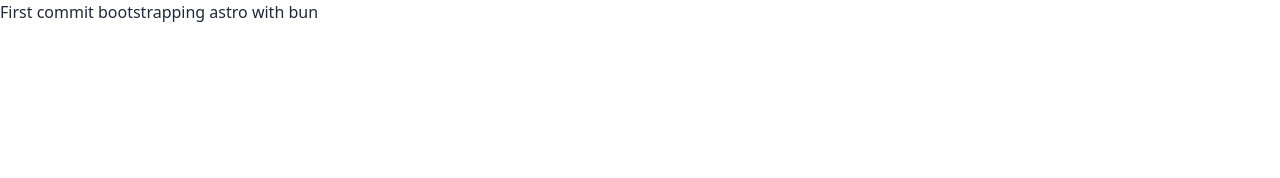
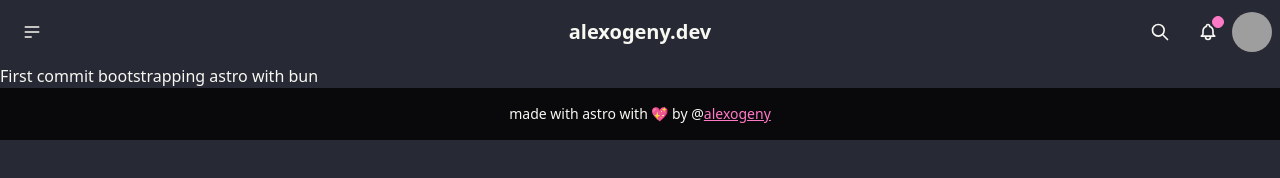
Before and after one commit to alexogeny/alexogeny.dev, an Astro site: page / in a window 1280 px wide. Built offline with nearby package versions, Linux system fonts and the light colour scheme; Astro itself is replaced by a stand-in of ours; grey boxes are pictures that could not be loaded.

Commit message:
feat: basic layout and components

```diff
--- /dev/null
+++ b/src/components/Footer.astro
@@ -0,0 +1,5 @@
+<footer class="footer footer-center p-4 bg-base-300 text-base-content">
+  <aside>
+    <p>made with astro with 💖 by @<a class="link link-primary" href="https://x.com/alexogeny">alexogeny</a></p>
+  </aside>
+</footer>
--- /dev/null
+++ b/src/components/Navbar.astro
@@ -0,0 +1,34 @@
+<div class="navbar bg-base-100">
+  <div class="navbar-start">
+    <div class="dropdown">
+      <label tabindex="0" class="btn btn-ghost btn-circle">
+        <svg xmlns="http://www.w3.org/2000/svg" class="h-5 w-5" fill="none" viewBox="0 0 24 24" stroke="currentColor"><path stroke-linecap="round" stroke-linejoin="round" stroke-width="2" d="M4 6h16M4 12h16M4 18h7" /></svg>
+      </label>
+      <ul tabindex="0" class="menu menu-sm dropdown-content mt-3 z-[1] p-2 shadow bg-base-100 rounded-box w-52">
+        <li><a>Homepage</a></li>
+        <li><a>Links</a></li>
+        <li><a>Credits</a></li>
+        <li><a>About</a></li>
+      </ul>
+    </div>
+  </div>
+  <div class="navbar-center">
+    <a class="btn btn-ghost normal-case text-xl">alexogeny.dev</a>
+  </div>
+  <div class="navbar-end">
+    <button class="btn btn-ghost btn-circle">
+      <svg xmlns="http://www.w3.org/2000/svg" class="h-5 w-5" fill="none" viewBox="0 0 24 24" stroke="currentColor"><path stroke-linecap="round" stroke-linejoin="round" stroke-width="2" d="M21 21l-6-6m2-5a7 7 0 11-14 0 7 7 0 0114 0z" /></svg>
+    </button>
+    <button class="btn btn-ghost btn-circle">
+      <div class="indicator">
+        <svg xmlns="http://www.w3.org/2000/svg" class="h-5 w-5" fill="none" viewBox="0 0 24 24" stroke="currentColor"><path stroke-linecap="round" stroke-linejoin="round" stroke-width="2" d="M15 17h5l-1.405-1.405A2.032 2.032 0 0118 14.158V11a6.002 6.002 0 00-4-5.659V5a2 2 0 10-4 0v.341C7.67 6.165 6 8.388 6 11v3.159c0 .538-.214 1.055-.595 1.436L4 17h5m6 0v1a3 3 0 11-6 0v-1m6 0H9" /></svg>
+        <span class="badge badge-xs badge-primary indicator-item"></span>
+      </div>
+    </button>
+    <label class="avatar">
+      <div class="w-10 rounded-full">
+        <img src="https://avatars.githubusercontent.com/u/6896115?v=4" />
+      </div>
+    </label>
+  </div>
+</div>
--- a/src/layouts/BaseLayout.astro
+++ b/src/layouts/BaseLayout.astro
@@ -1,4 +1,6 @@
 ---
+import Footer from "../components/Footer.astro";
+import Navbar from "../components/Navbar.astro";
 import "../global.css";
 const {title} = Astro.props;
 ---
@@ -10,6 +12,8 @@
     <title>{title}</title>
   </head>
   <body>
+    <Navbar />
     <slot />
+    <Footer />
   </body>
 </html>
--- a/tailwind.config.js
+++ b/tailwind.config.js
@@ -1,4 +1,13 @@
 module.exports = {
   content: [ './src/**/*.{astro,html,svelte,vue,js,ts,jsx,tsx}' ],
   plugins: [ require('daisyui') ],
+  daisyui: {
+    themes: [ "dracula", "valentine" ],
+    darkTheme: "dracula",
+    prefix: "",
+    logs: true,
+    utils: true,
+    styled: true,
+    base: true
+  }
 }
```
Also changed, not shown: src/components/Article.astro (added), src/components/Header.astro (added).
